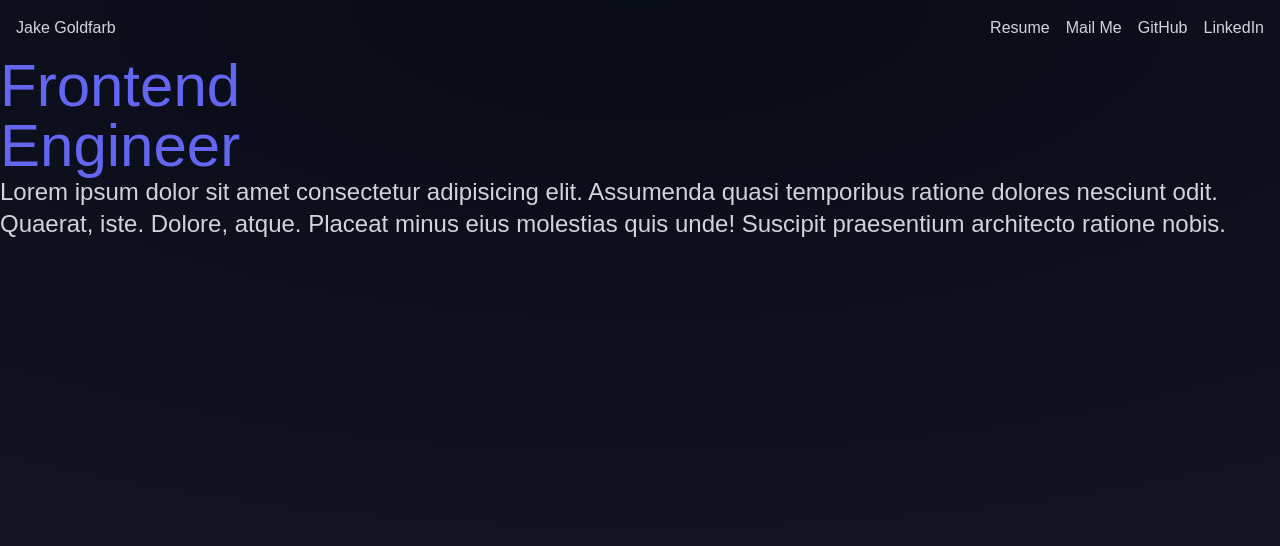
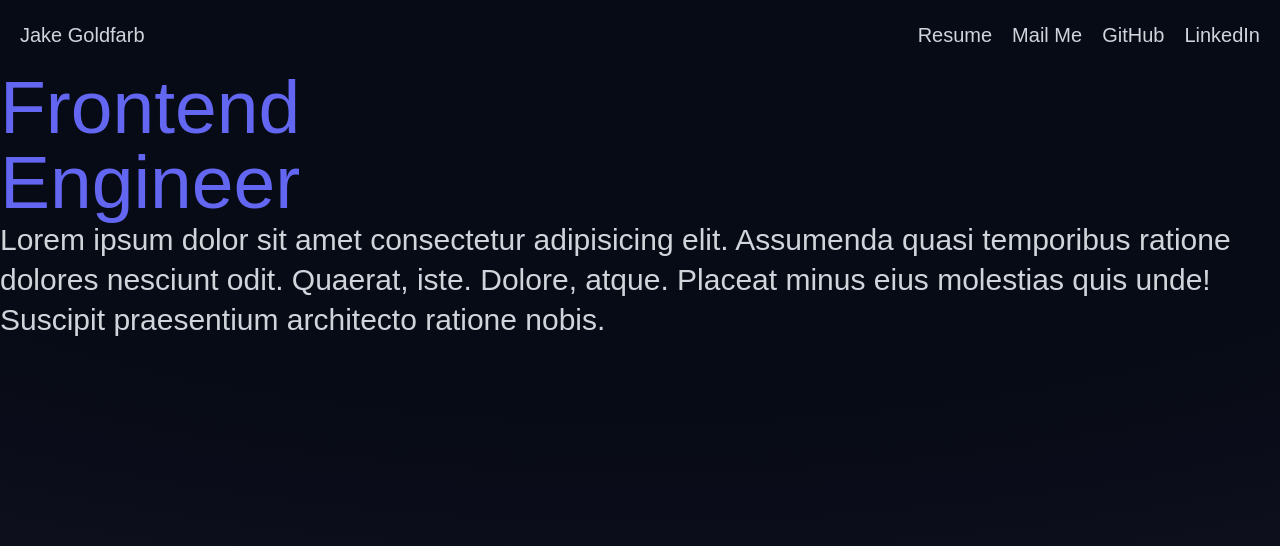
Before and after one commit to goldeei/portfolio, a Next.js app: page / in a window 1280 px wide. Shown: the top 546 px of the page. Built offline with nearby package versions, Linux system fonts and the light colour scheme.

Commit message:
Update global styles: replace foreground color with variable, add border color, and adjust gradient background; set html font size to 20px.

```diff
--- a/src/app/globals.css
+++ b/src/app/globals.css
@@ -2,13 +2,14 @@
 
 :root {
   --background: #070b15;
-  --foreground: #d1d5db;
+  --foreground: var(--text-secondary);
   --primary: #6366f1;
   --secondary: #22d3ee;
   --text-primary: #f9fafb;
   --text-secondary: #d1d5db;
   --text-muted: #9ca3af;
-  --gradient-bg: radial-gradient(ellipse 300% 200% at top center, #070b15 0%, #25203b 95%, #25203b 100%);
+  --border: #27272A;
+  --gradient-bg: radial-gradient(ellipse 300% 200% at top center, var(--background) 25%, #25203b 90%, #25203b 100%);
 }
 
 @theme inline {
@@ -19,8 +20,13 @@
   --color-text-primary: var(--text-primary);
   --color-text-secondary: var(--text-secondary);
   --color-text-muted: var(--text-muted);
+  --color-border: var(--border);
   --font-sans: var(--font-geist-sans);
   --font-mono: var(--font-geist-mono);
+}
+
+html {
+  font-size: 20px;
 }
 
 body {
```
